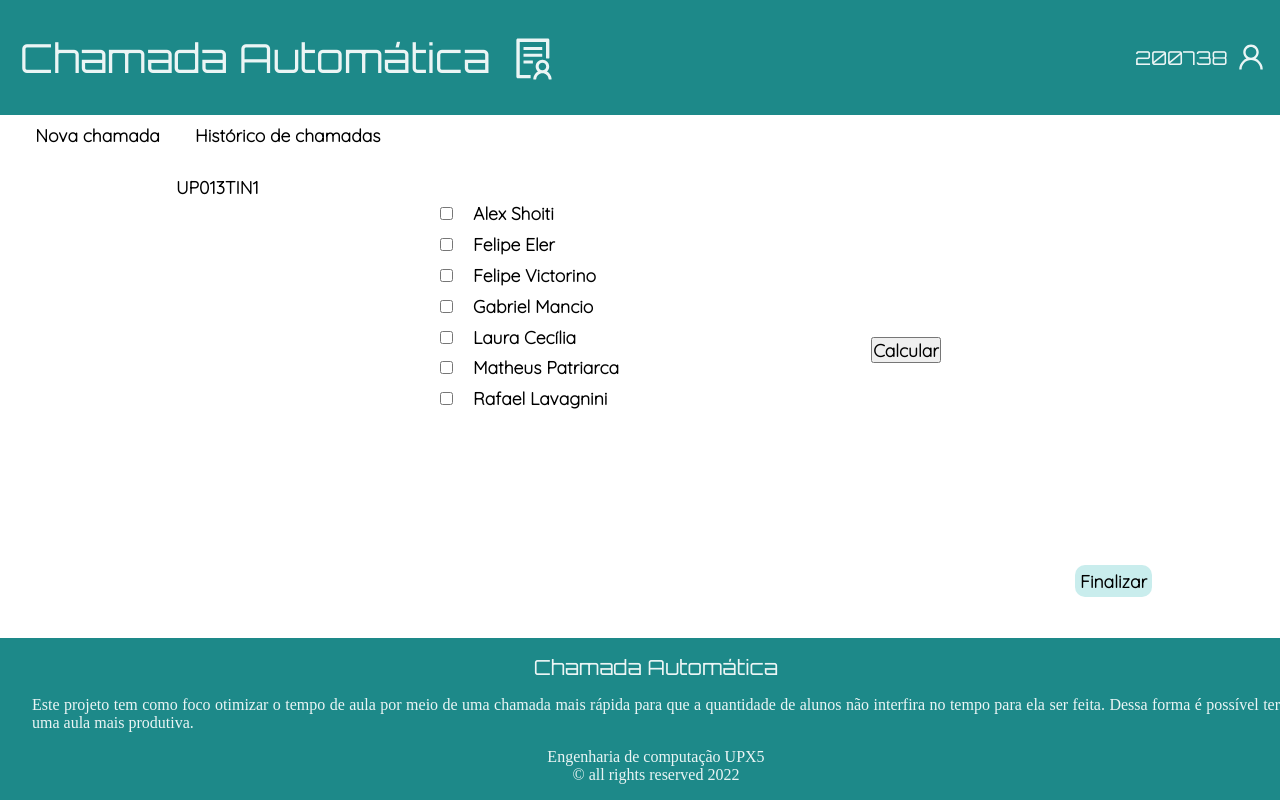
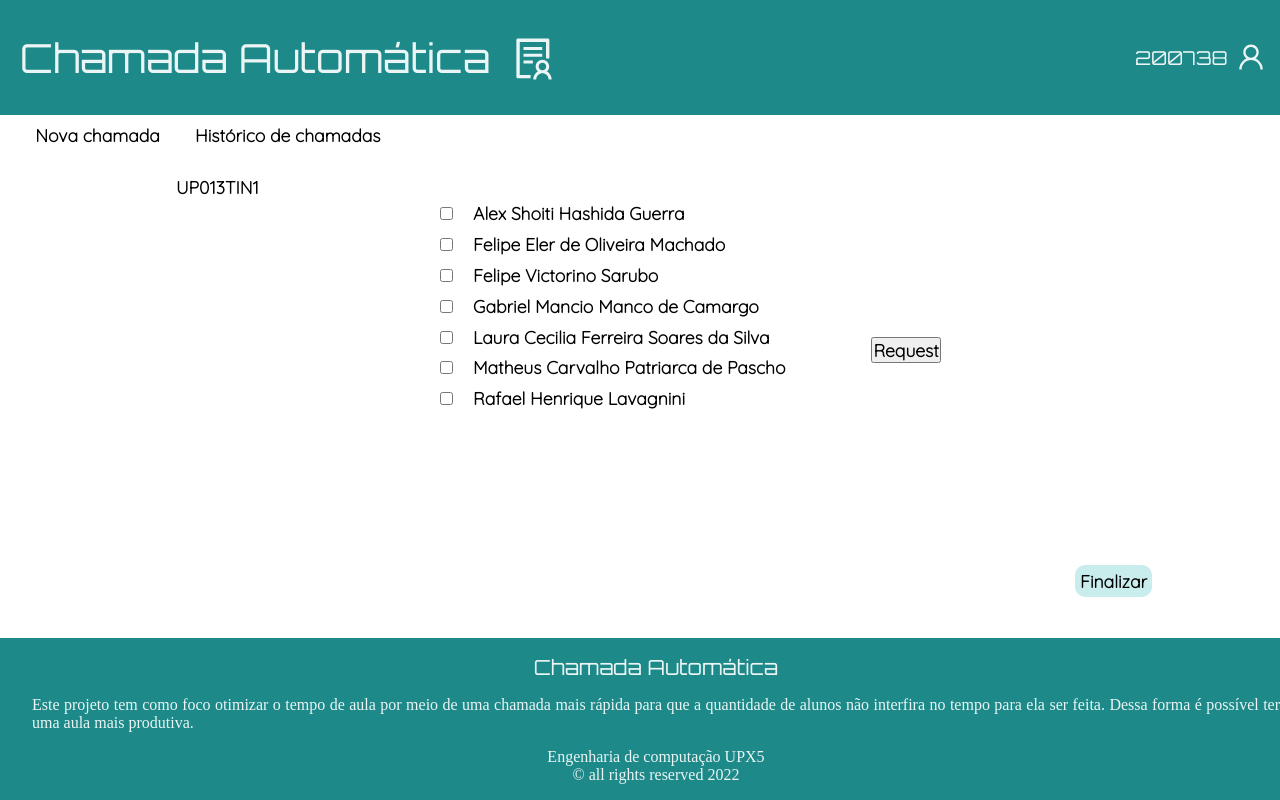
Before and after one commit to FelipeElerr/chamada_automatica, a React (Create React App) app in the folder WEB/chamada_automatica/: page /alunos-presentes in a window 1280 px wide. Shown: the top 800 px of the page. Built offline with nearby package versions, Linux system fonts and the light colour scheme; no server answers.

Commit message:
tela de chamada atualizada com as funções request

```diff
--- a/WEB/chamada_automatica/src/pages/Aluno/QRCodeReader.js
+++ b/WEB/chamada_automatica/src/pages/Aluno/QRCodeReader.js
@@ -1,18 +1,16 @@
 import { Html5Qrcode } from "html5-qrcode"
 import React from "react";
 import axios from 'axios'
-
-//const url = 'http://localhost:3080'
-const url = 'https://72cc-2804-90-5000-5a4e-1d0-2f5c-bb64-babe.sa.ngrok.io'
+import { url } from '../api-url.js'
 
 function QRCodeReader() {
   function callApi(ra, decodedText){
     axios.put(`${url}/alunos/presenca`,{
       	"ra": ra,
-      	"qrcode": decodedText
+      	"qrcode": decodedText,
+        "presenca": true
       })
     .then((response)=>{
-      //window.alert("foi")
     })
   }
   function testeGET(){
@@ -41,7 +39,8 @@ function QRCodeReader() {
 
     axios.put(`${url}/alunos/presenca`,{
       	"ra": ra,
-      	"qrcode": "decodedText"
+      	"qrcode": "decodedText",
+        "presenca": true
       })
     .then((response)=>{
       console.log(response)
--- /dev/null
+++ b/WEB/chamada_automatica/src/pages/Professor/NovaChamada/AlunosPresentes/Request.js
@@ -0,0 +1,27 @@
+import axios from 'axios'
+import React from 'react'
+import { url } from '../../../api-url.js'
+
+export default function Request() {
+	function request(){
+		axios.get(`${url}/alunos`)
+    .then((response)=>{
+			response.data.forEach(element => {
+				if(element.presenca){
+					let check = document.getElementById(element.ra)
+					check.checked = true
+				}
+			});
+    })
+	}
+
+	React.useEffect(() => {
+    request();
+  },[]);
+
+	return (
+		<>
+
+		</>
+	)
+}
--- /dev/null
+++ b/WEB/chamada_automatica/src/pages/Professor/NovaChamada/AlunosPresentes/Update.js
@@ -0,0 +1,27 @@
+import axios from 'axios'
+import React from 'react'
+import { url } from '../../../api-url.js'
+
+export default function Update() {
+	function update(){
+		axios.get(`${url}/alunos`)
+    .then((response)=>{
+			response.data.forEach(element => {
+				let check = document.getElementById(element.ra)
+				axios.put(`${url}/alunos/presenca`,{
+						"ra": element.ra,
+						"qrcode": "decodedText",
+						"presenca": check.checked
+					})
+				.then((response)=>{
+				})
+			});
+    })
+	}
+
+	return (
+		<>
+		<div onClick={update}>Request</div>
+		</>
+	)
+}
--- a/WEB/chamada_automatica/src/pages/Professor/NovaChamada/AlunosPresentes/alunos-presentes.css
+++ b/WEB/chamada_automatica/src/pages/Professor/NovaChamada/AlunosPresentes/alunos-presentes.css
@@ -17,7 +17,7 @@
     display: flex;
     flex-direction: row;
 }
-#checkbox{
+.checkbox{
     margin-right: 1.5em;
 }
 /* ------------------------------------------------------ */
--- a/WEB/chamada_automatica/src/pages/Professor/NovaChamada/AlunosPresentes/alunos-presentes.js
+++ b/WEB/chamada_automatica/src/pages/Professor/NovaChamada/AlunosPresentes/alunos-presentes.js
@@ -3,13 +3,16 @@ import Header from "../../../../componentes/Header/header";
 import Footer from "../../../../componentes/Footer/footer";
 import { Link } from "react-router-dom";
 import './alunos-presentes.css';
-import Calcular from './Calcular';
+//import Calcular from './Calcular';
+import Request from './Request.js';
+import Update from './Update.js';
 
 
 
 export default function AlunosPresentes() {
 	return (
 		<>
+			<Request />
 			<Header />
 			<article className="opcaoChamada" >
 				<section className="novaChamada" id="formatacao">
@@ -31,36 +34,31 @@ export default function AlunosPresentes() {
 				</section>
 
 				<section className="listaAlunos" id="formatacao" >
-                    <ul >
+					<ul>
 						<li>
-                            <input type="checkbox" id="checkbox" name="alunos" value={200769}>
-                            </input>
-                            Alex Shoiti</li>
+							<input type="checkbox" className="checkbox" id="200831" name="alunos" value={200831}></input>Alex Shoiti Hashida Guerra</li>
 						<li>
-                            <input type="checkbox" id="checkbox" name="alunos" value={200835}>
-                            </input>
-                            Felipe Eler</li>
+							<input type="checkbox" className="checkbox" id="200738" name="alunos" value={200835}></input>Felipe Eler de Oliveira Machado</li>
 						<li>
-                            <input type="checkbox" id="checkbox" name="alunos" value={200721}>
-                            </input>Felipe Victorino</li>
+							<input type="checkbox" className="checkbox" id="200574" name="alunos" value={200721}></input>Felipe Victorino Sarubo</li>
 						<li>
-                            <input type="checkbox" id="checkbox" name="alunos" value={200154}>
-                            </input>Gabriel Mancio</li>
+							<input type="checkbox" className="checkbox" id="200333" name="alunos" value={200154}></input>Gabriel Mancio Manco de Camargo</li>
 						<li>
-                            <input type="checkbox" id="checkbox" name="alunos" value={200489}>
-                            </input>Laura Cecília</li>
+							<input type="checkbox" className="checkbox" id="200343" name="alunos" value={200489}></input>Laura Cecilia Ferreira Soares da Silva</li>
 						<li>
-                            <input type="checkbox" id="checkbox" name="alunos" value={200358}>
-                            </input>Matheus Patriarca</li>
+							<input type="checkbox" className="checkbox" id="200347" name="alunos" value={200358}></input>Matheus Carvalho Patriarca de Pascho</li>
 						<li>
-                            <input type="checkbox" id="checkbox" name="alunos" value={200288}>
-                            </input>Rafael Lavagnini</li>
+							<input type="checkbox" className="checkbox" id="200767" name="alunos" value={200288}></input>Rafael Henrique Lavagnini</li>
 					</ul>
 				</section>
 
 				<section className="gerarQrCode">
+					{/* <button className="calcular" id="formatacao">
+						<Calcular />
+					</button> */}
+
 					<button className="calcular" id="formatacao">
-                        <Calcular />
+						<Update />
 					</button>
 				</section>
 
--- /dev/null
+++ b/WEB/chamada_automatica/src/pages/api-url.js
@@ -0,0 +1 @@
+export const url = 'https://72cc-2804-90-5000-5a4e-1d0-2f5c-bb64-babe.sa.ngrok.io'
```
Also changed, not shown: 1 other file (tests, documents, lock files or other folders). Lines whose indentation alone changed are shown as unchanged.
